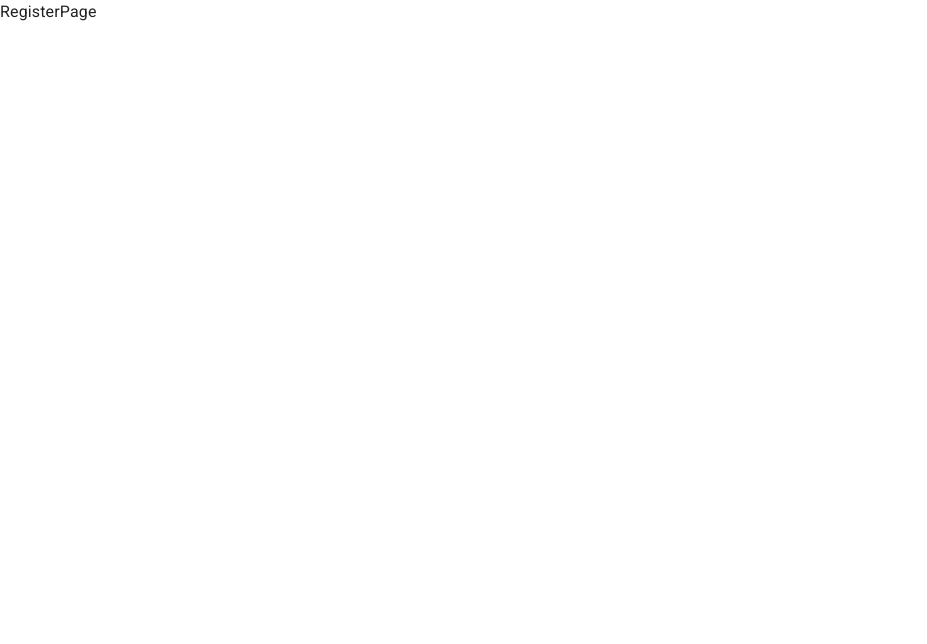
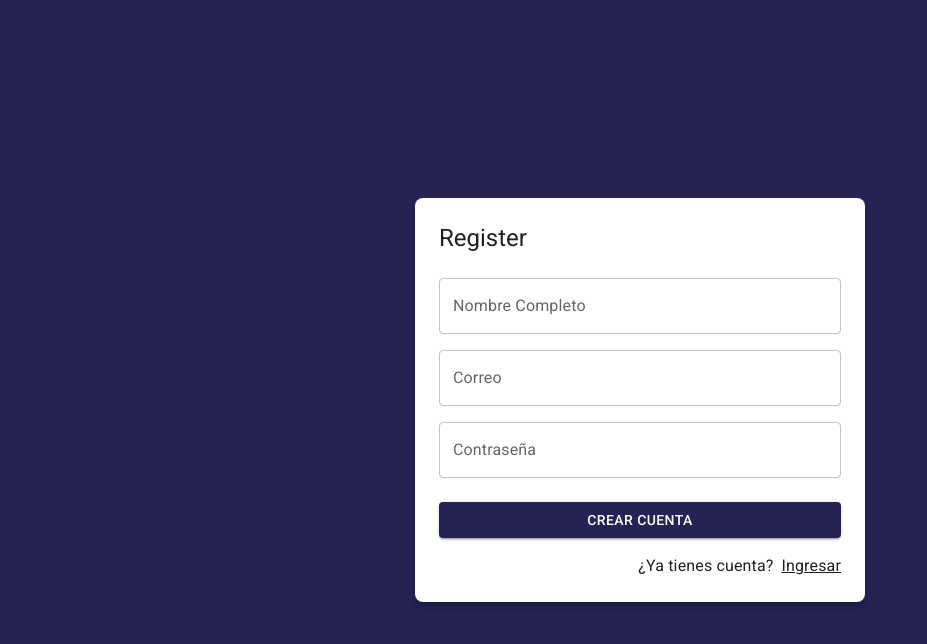
Before and after one commit to RogerCastillo877/vite-journal-app, a React (Vite) app: page /auth/register in a window 1280 px wide. Shown: the top 644 px of the page, without its empty margins (0-927 px from the left). Built offline with nearby package versions, Linux system fonts and the light colour scheme.

Commit message:
Register page

```diff
--- a/src/auth/layout/AuthLayout.jsx
+++ b/src/auth/layout/AuthLayout.jsx
@@ -13,7 +13,12 @@
       <Grid item
         className='box-shadow'
         xs={ 3 }
-        sx={{ backgroundColor:'white', padding: 3, borderRadius: 2 }}
+        sx={{
+          backgroundColor:'white',
+          borderRadius: 2,
+          padding: 3,
+          width: { sm: 450 }
+        }}
       >
         <Typography variant='h5' sx={{ mb: 1 }}>{ title }</Typography>
 
--- a/src/auth/pages/RegisterPage.jsx
+++ b/src/auth/pages/RegisterPage.jsx
@@ -1,6 +1,58 @@
+import { Link as RouterLink } from 'react-router-dom';
+import { Button, Grid, Link, TextField, Typography } from '@mui/material';
+import { AuthLayout } from '../layout/AuthLayout';
 
 export const RegisterPage = () => {
   return (
-    <div>RegisterPage</div>
+    <AuthLayout title="Register">
+      <form>
+        <Grid container>
+          <Grid item xs={ 12 } sx={{ mt: 2 }}>
+            <TextField
+              label="Nombre Completo"
+              type="text"
+              placeholder="Peipito Perez"
+              fullWidth
+            />
+          </Grid>
+
+          <Grid item xs={ 12 } sx={{ mt: 2 }}>
+            <TextField
+              label="Correo"
+              type="email"
+              placeholder="correo@google.com"
+              fullWidth
+            />
+          </Grid>
+
+          <Grid item xs={ 12 } sx={{ mt: 2 }}>
+            <TextField
+              label="Contraseña"
+              type="password"
+              placeholder="Contraseña"
+              fullWidth
+            />
+          </Grid>
+
+          <Grid container spacing={ 2 } sx={{ mb: 2, mt: 1 }}>
+
+            <Grid item xs={ 12 }>
+              <Button variant='contained' fullWidth>
+                Crear Cuenta
+              </Button>
+            </Grid>
+
+
+          </Grid>
+
+          <Grid container direction='row' justifyContent='end'>
+            <Typography sx={{ mr: 1 }}>¿Ya tienes cuenta?</Typography>
+            <Link component={ RouterLink } color="inherit" to="/auth/login">
+              Ingresar
+            </Link>
+          </Grid>
+        </Grid>
+      </form>
+    </AuthLayout>
   )
 }
```
Also changed, not shown: src/auth/pages/LoginPage.jsx (+4 -5 lines), 1 other file (tests, documents, lock files or other folders).
